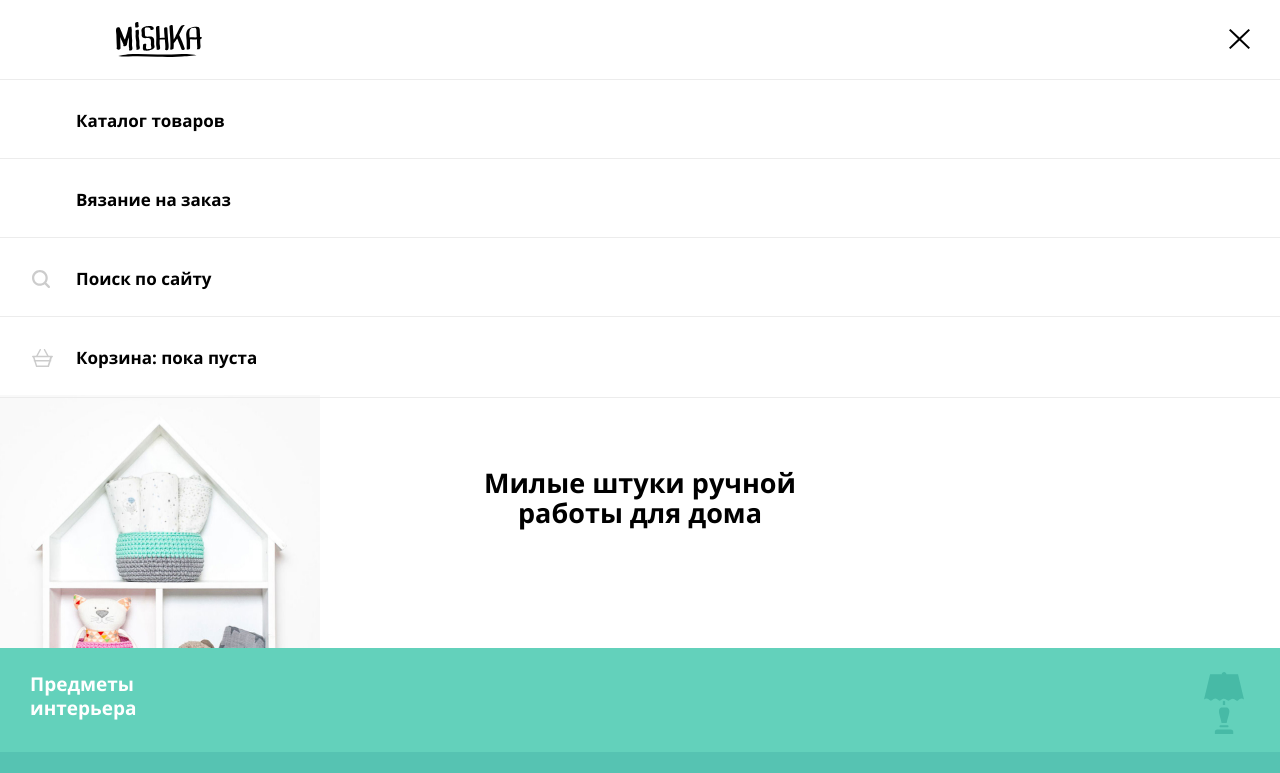
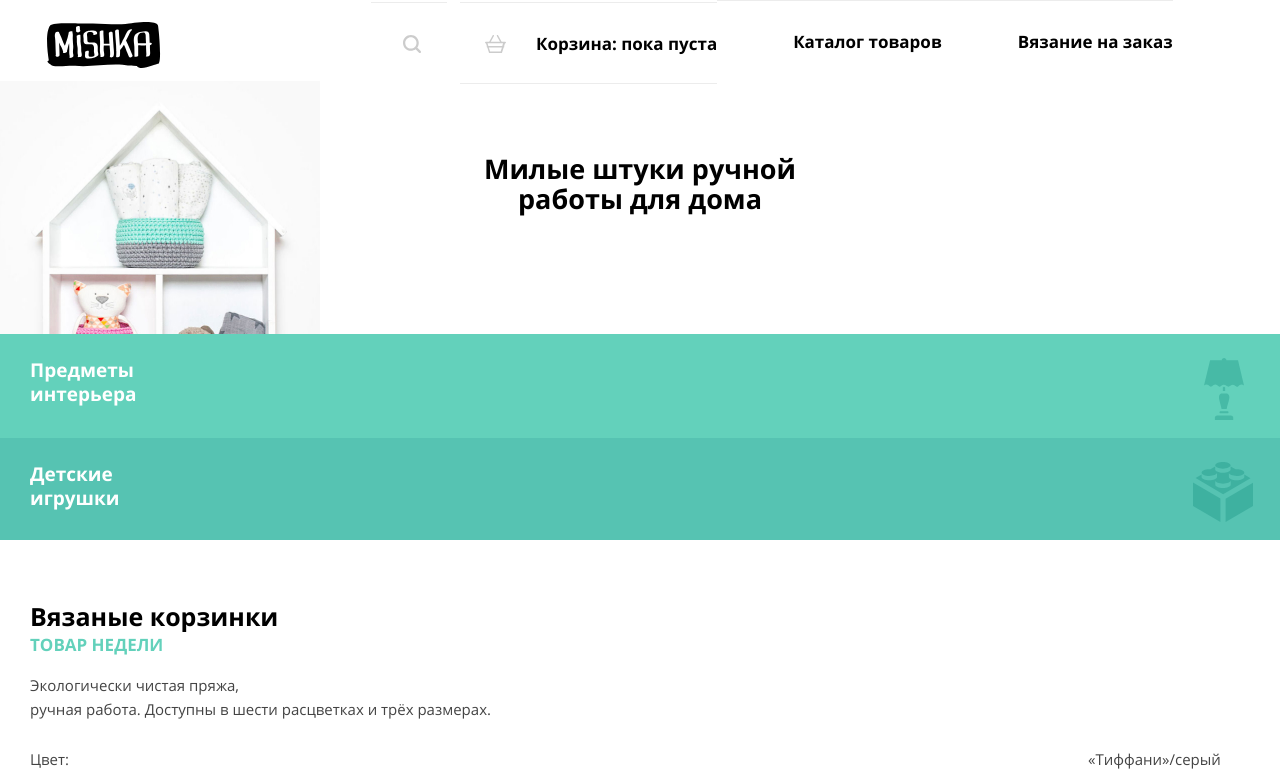
Before and after one commit to AntipovSergey/1624635-mishka-22, a website: page source/index.html in a window 1280 px wide. Shown: the top 773 px of the page. Drawn offline with nearby package versions, Linux system fonts and the light colour scheme; files that its build step writes are made by us from their sources; files whose address does not match are found by name.

Commit message:
Начал верстать tablet-версию шапки index.html

```diff
--- a/source/index.html
+++ b/source/index.html
@@ -12,15 +12,16 @@
         <div class="page-header__top">
           <a class="page-header__logo">
             <picture>
-              <img src="img/header-logo-mobile.svg" width="86" height="35" alt="Мишка">
+              <source media="(min-width: 768px)" srcset="img/header-logo-tablet.svg">
+              <img class="page-header__image" src="img/header-logo-mobile.svg" width="86" height="35" alt="Мишка">
             </picture>
           </a>
           <button class="page-header__button page-header__button--open-button" type="button">
             <span class="visually-hidden">Открыть меню</span>
           </button>
         </div>
-        <nav class="main-nav main-nav--opened main-nav--nojs">
-          <ul class="main-nav__list main-nav__list--first-part">
+        <nav class="main-nav main-nav--opened main-nav__list--first-part main-nav--nojs">
+          <ul class="main-nav__list">
             <li class="main-nav__item">
               <a class="main-nav__link" href="catalog.html">Каталог товаров</a>
             </li>
@@ -28,7 +29,9 @@
               <a class="main-nav__link" href="form.html">Вязание на заказ</a>
             </li>
           </ul>
-          <ul class="main-nav__list main-nav__list--second-part">
+        </nav>
+        <nav class="main-nav main-nav--opened main-nav__list--second-part main-nav--nojs">
+          <ul class="main-nav__list">
             <li class="main-nav__item">
               <a class="main-nav__link main-nav__link--loop" href="#">
                 <svg class="main-nav__loop" width="18" height="18" fill="none" xmlns="http://www.w3.org/2000/svg">
--- a/source/less/blocks/main-nav.less
+++ b/source/less/blocks/main-nav.less
@@ -4,10 +4,38 @@
   font-size: 17px;
   line-height: 24px;
   .font-bold;
+
+  @media (min-width: @tablet-width) {
+    display: flex;
+    flex-direction: column;
+
+    &:first-of-type {
+      order: 2;
+    }
+
+    &:last-of-type {
+      order: 1;
+      margin-left: 210px;
+
+      .main-nav__item:first-of-type {
+        margin-top: 2px;
+      }
+
+      .main-nav__item:last-of-type {
+        margin-top: 2px;
+        margin-left: 13px;
+      }
+    }
+  }
 }
 
 .main-nav__list {
   .reset-list;
+
+  @media (min-width: @tablet-width) {
+    display: flex;
+    flex-direction: row;
+  }
 }
 
 .main-nav__item {
@@ -41,6 +69,12 @@
   border-bottom: 1px solid @very-light-gray;
 }
 
+.main-nav__link--loop .main-nav__text {
+  @media (min-width: @tablet-width) {
+    display: none;
+  }
+}
+
 .main-nav__cart,
 .main-nav__loop {
   position: absolute;
@@ -49,3 +83,9 @@
   color: @light-gray;
   fill: @light-gray;
 }
+
+@media (min-width: @tablet-width) {
+  .main-nav__cart {
+    left: 25px;
+  }
+}
--- a/source/less/blocks/page-header.less
+++ b/source/less/blocks/page-header.less
@@ -1,3 +1,11 @@
+.page-header__wrapper {
+  @media (min-width: @tablet-width) {
+    display: flex;
+    flex-direction: row;
+    flex-wrap: wrap;
+  }
+}
+
 .page-header__top {
   position: relative;
   height: 79px;
@@ -8,6 +16,14 @@
   padding-left: 116px;
   padding-top: 22px;
   padding-bottom: 22px;
+
+  @media (min-width: @tablet-width) {
+    padding-left: 47px;
+  }
+}
+
+.page-header__image {
+  width: auto;
 }
 
 .page-header__button {
@@ -21,4 +37,8 @@
   background-image: url("../../img/page-header-menu-close-icon.svg");
   background-repeat: no-repeat;
   background-color: transparent;
+
+  @media (min-width: @tablet-width) {
+    display: none;
+  }
 }
--- a/source/less/global/vars.less
+++ b/source/less/global/vars.less
@@ -13,7 +13,7 @@
 
 //Viewport width
 @tablet-width: 768px;
-@desktop-width: 1440px;
+@desktop-width: 1150px;
 
 //Img path
 @images: "../../img";
```
Also changed, not shown: build/css/style.min.css, build/img/header-logo-tablet.svg (added), build/index.html, source/img/header-logo-tablet.svg (added), 1 other file.
